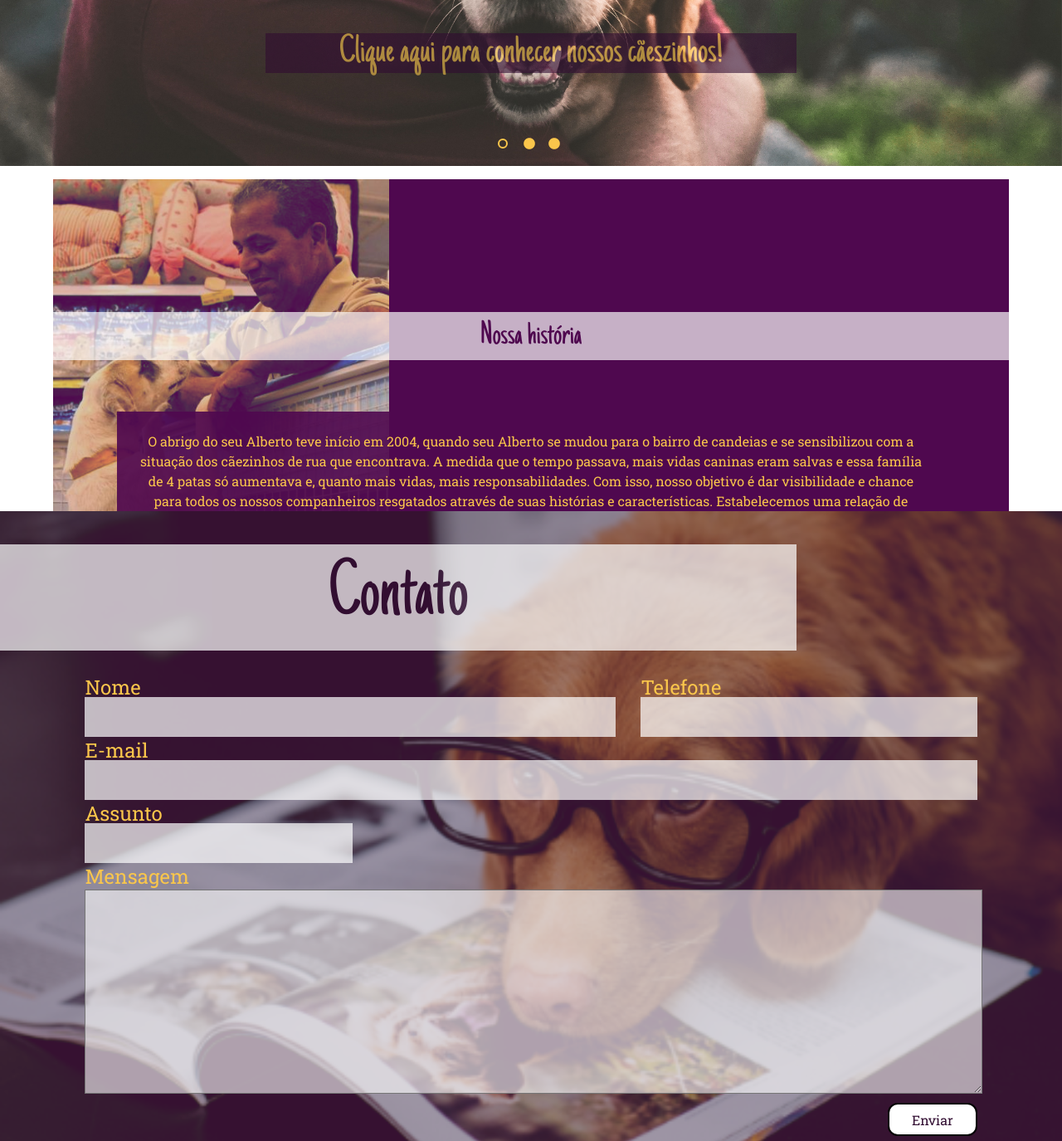
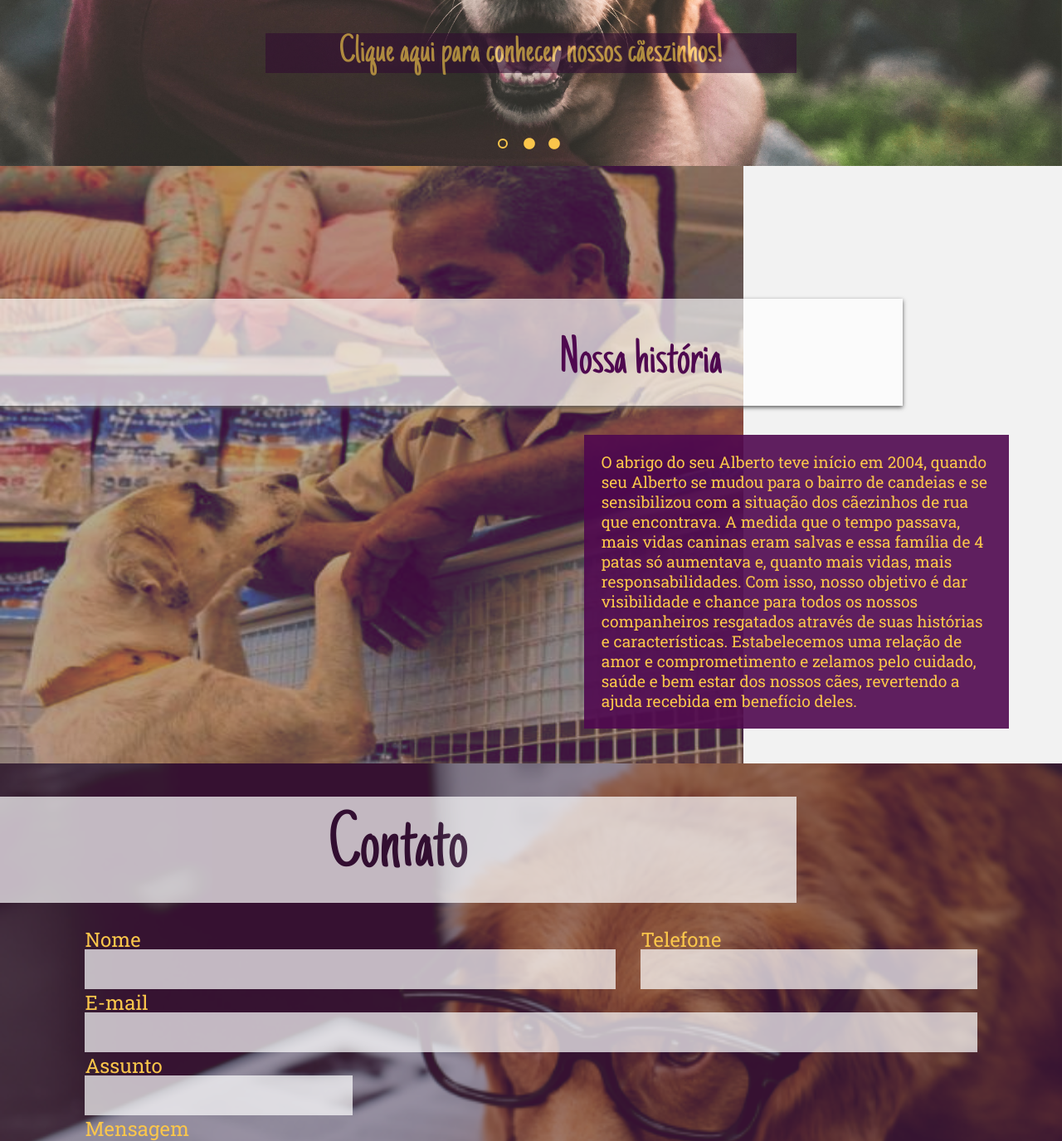
Before and after one commit to citi-onboarding/Abrigo, a Django app: page / in a window 1280 px wide. Shown: the part 600-1975 px from the top of the page at 83% size. Run offline with Django 3.2, Linux system fonts and the light colour scheme; some libraries are stand-ins or nearby versions.

Commit message:
feature da nossa historia responsiva adicionada

```diff
--- /dev/null
+++ b/static/css/mediaquery-ns.css
@@ -0,0 +1,33 @@
+@media only screen and (min-width: 1024px){
+    #ns-foto{
+        height: 90vh;
+        width: 70vw;
+        background-color: rgba(79, 8, 79, 0.9);
+        filter: brightness(0.8)
+    }
+    #ns-foto img{
+        height: 90vh;
+        width: 70vw;
+    }
+    #ns-titulo{
+        width: 85%;
+        text-align: end;
+    }
+    #ns-titulo h1{
+        margin: 4% 20% 2% 0;
+        font-size: 4rem;
+    }
+    .nossahistoria{
+        background-color: rgba(128, 128, 128, 0.1);
+    }
+    #ns-texto{
+        left: 55%;
+        width: 40%;
+        top: 45%;
+        text-align: left;
+    }
+    #ns-texto p{
+        font-size: 1.2rem;
+        padding: 1.3rem;
+    }
+}
--- a/static/css/ns.css
+++ b/static/css/ns.css
@@ -5,8 +5,6 @@
 
 #ns-foto{
     position: relative;
-    margin-top: 2vh;
-    margin-left: 5vw;
     height: 50vh;
     width: 90vw;
     isolation: isolate;
@@ -14,7 +12,8 @@
 }
 
 #ns-foto img{
-    max-height: 100%;
+    height: 50vh;
+    width: 90vw;
     opacity: 0.8;
     mix-blend-mode: lighten;
 }
@@ -43,6 +42,9 @@
     text-align: center;
     width: 100%;
     background: rgba(255, 255, 255, 0.68);
+    -webkit-box-shadow: 0px 2px 5px 0px rgba(92,92,92,1);
+    -moz-box-shadow: 0px 2px 5px 0px rgba(92,92,92,1);
+    box-shadow: 0px 2px 5px 0px rgba(92,92,92,1);
 }
 
 #ns-titulo h1{
--- a/templates/base.html
+++ b/templates/base.html
@@ -15,6 +15,7 @@
     <link rel="stylesheet" href="{% static 'css/mediaquery-contato.css' %}">
     <link href="https://fonts.googleapis.com/css?family=Roboto+Slab&display=swap" rel="stylesheet">
     <link rel="stylesheet" href="{% static 'css/ns.css' %}">
+    <link rel="stylesheet" href="{% static 'css/mediaquery-ns.css' %}">
     {% endblock %}
 
     <title>Document</title>
```
